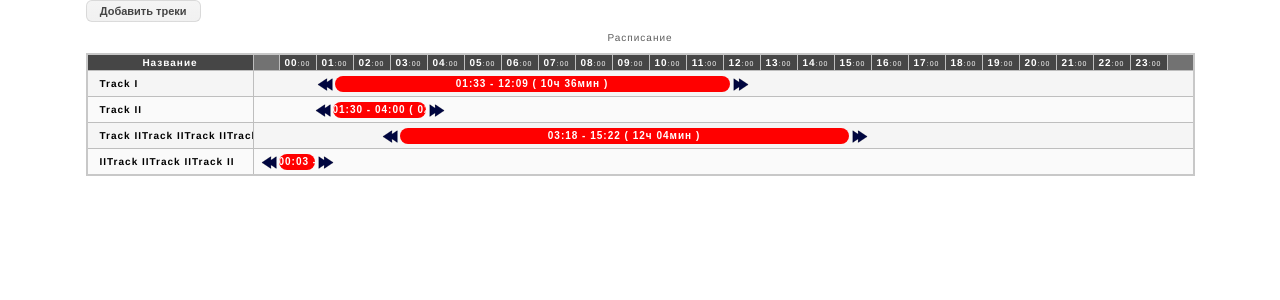
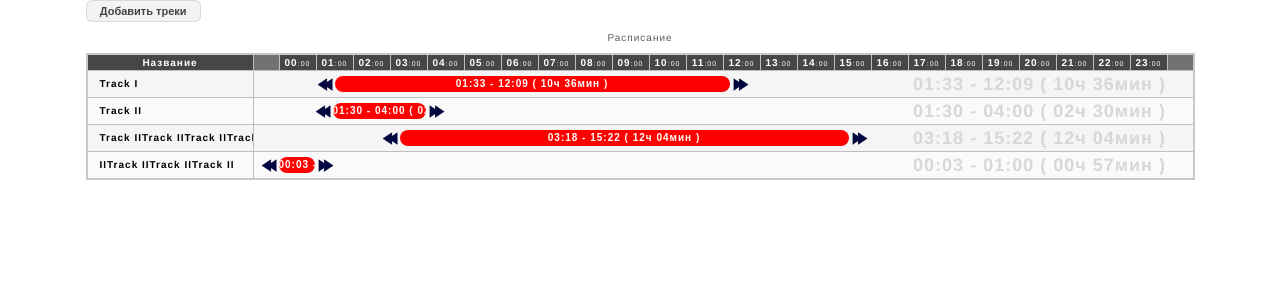
Before and after one commit to fishr-flash/track_sheduler, a React (Create React App) app: page / in a window 1280 px wide. Shown: the top 300 px of the page. Built offline with nearby package versions, Linux system fonts and the light colour scheme.

Commit message:
added out info block on the track line

```diff
--- a/src/css/index.css
+++ b/src/css/index.css
@@ -139,7 +139,7 @@ span{
 
 
 .arrow_left {
-    display: inline-block;
+    display: block;
     position: relative;
     left: 0;
     width: 20px;
@@ -152,7 +152,7 @@ span{
 }
 
 .arrow_right {
-    display: inline-block;
+    display: block;
     position: relative;
     left: 0;
     width: 20px;
@@ -174,12 +174,14 @@ span{
 
 }
 .out_info {
-    float: left;
+    float: right;
     font-size: 18px;
     font-weight: bold;
     color: rgba(215,215,215,1.00);
     position: relative;
-
+    margin-top: -20px;
+    text-align: center;
+    width: 300px;
 }
 
 .button_files {
--- a/src/track_sheduler/TrackScheduler.jsx
+++ b/src/track_sheduler/TrackScheduler.jsx
@@ -2,6 +2,7 @@ import React from 'react';
 import '../css/index.css';
 import Tracks from "./Tracks";
 import TrackUploader from "./TrackUploader";
+
 
 const TrackScheduler = ()=>{
 
@@ -48,7 +49,7 @@ const TrackScheduler = ()=>{
                 </table>
 
             </section>
-           {/* <OutInfoLayer tracks={ tracks }/>*/}
+
         </main>
     )
 };
--- a/src/track_sheduler/Tracks.jsx
+++ b/src/track_sheduler/Tracks.jsx
@@ -2,19 +2,20 @@ import React from 'react';
 import {connect} from "react-redux";
 import TrackLine from "./TrackLine";
 
+
 const Tracks = ( { tracks })=> {
 
-    return tracks.map( ( v, i )=>(
-
-        <tr key={'tr_track' + i }>
+    return tracks.map( ( v, i )=>( <tr key={'tr_track' + i }>
             <td title={ v.name } >{ v.name }</td>
             <td colSpan="27">
                 <TrackLine
                     track={ v } id={ i } />
+                <div
+                    className="out_info" >{ v.sign_time }</div>
             </td>
         </tr>
 
-    ) );
+        ) );
 };
 
 export default connect(
```
Also changed, not shown: src/track_sheduler/OutInfoLayer.jsx (deleted, +0 -30 lines).
